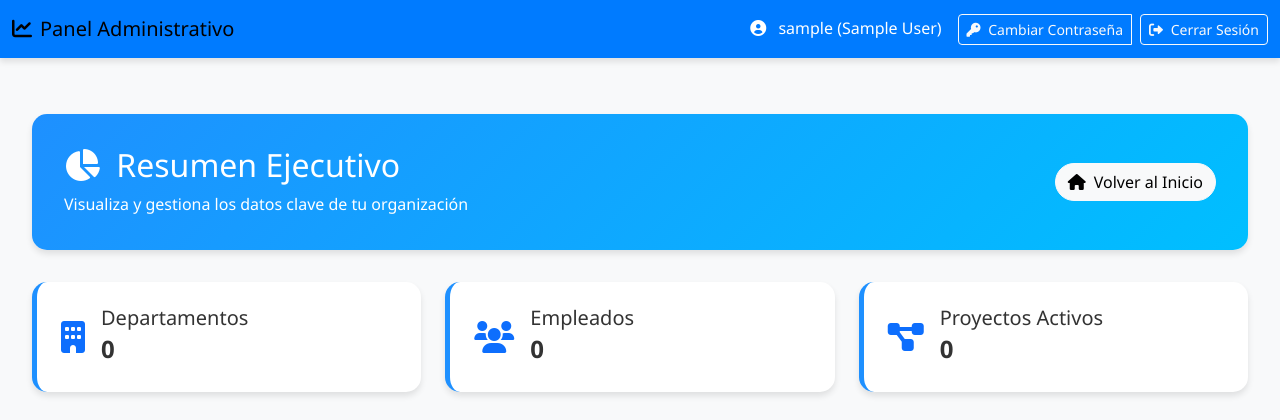
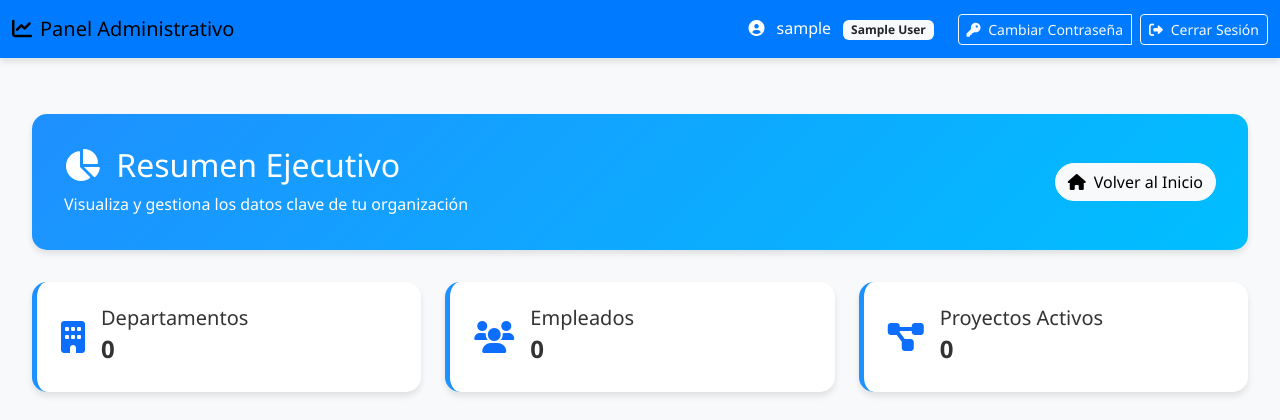
Before and after one commit to DamianDev-Heaven/Lockey, a PHP site: page /info_general.php in a window 1280 px wide. Shown: the top 420 px of the page. Run offline with PHP 8.4, Linux system fonts and the light colour scheme; the visitor is signed in with stand-in values (Sample User, id 1); data that the repository does not hold is empty; some libraries are stand-ins or nearby versions.

Commit message:
cambio minimo

```diff
--- a/info_general.php
+++ b/info_general.php
@@ -83,11 +83,13 @@ $total_proyectos = array_sum(array_column($proyectos, 'cantidad_proyectos'));
             <a class="navbar-brand" href="admin_dashboard.php">
                 <i class="fas fa-chart-line me-2"></i>Panel Administrativo
             </a>
+            <!-- Reemplazar el span existente en línea 75-78 -->
 <div class="d-flex align-items-center">
-                <span class="text-white me-3">
+    <div class="text-white me-4">
         <i class="fas fa-user-circle me-2"></i>
-                    <?= htmlspecialchars($username) ?> (<?= htmlspecialchars($rol) ?>)
-                </span>
+        <span class="me-2"><?= htmlspecialchars($username) ?></span>
+        <span class="badge bg-light text-dark"><?= htmlspecialchars($rol) ?></span>
+    </div>
     <div class="btn-group">
         <button type="button" class="btn btn-outline-light btn-sm" data-bs-toggle="modal" data-bs-target="#cambiarcontra">
             <i class="fas fa-key me-1"></i> Cambiar Contraseña
```
Lines whose indentation alone changed are shown as unchanged.
